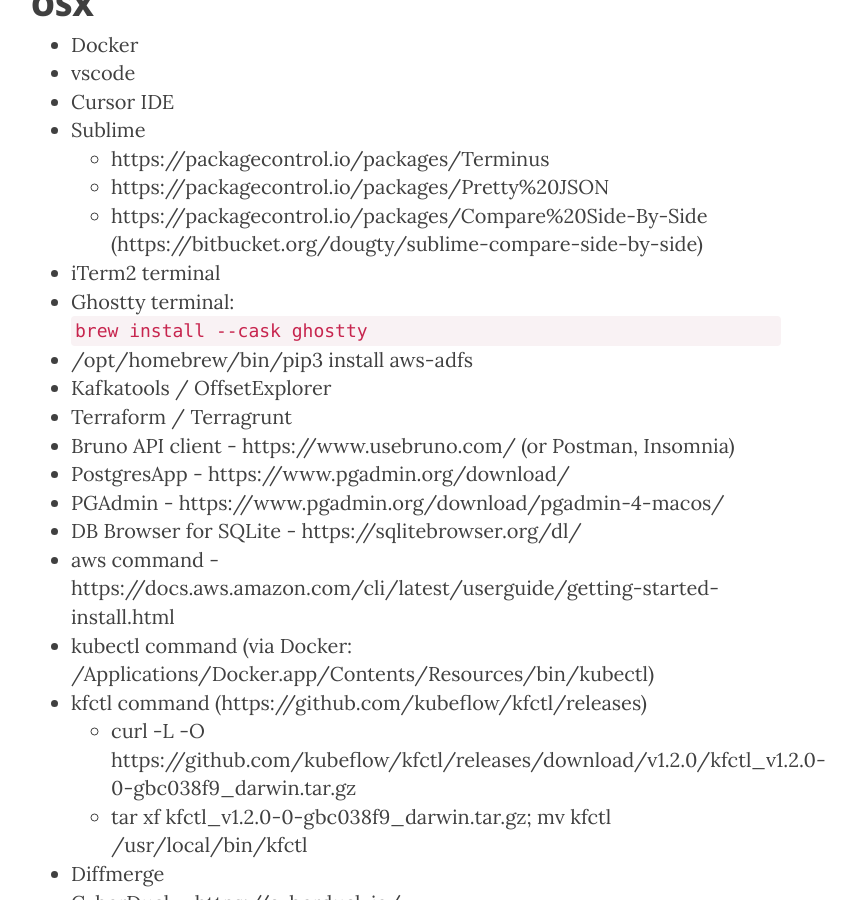
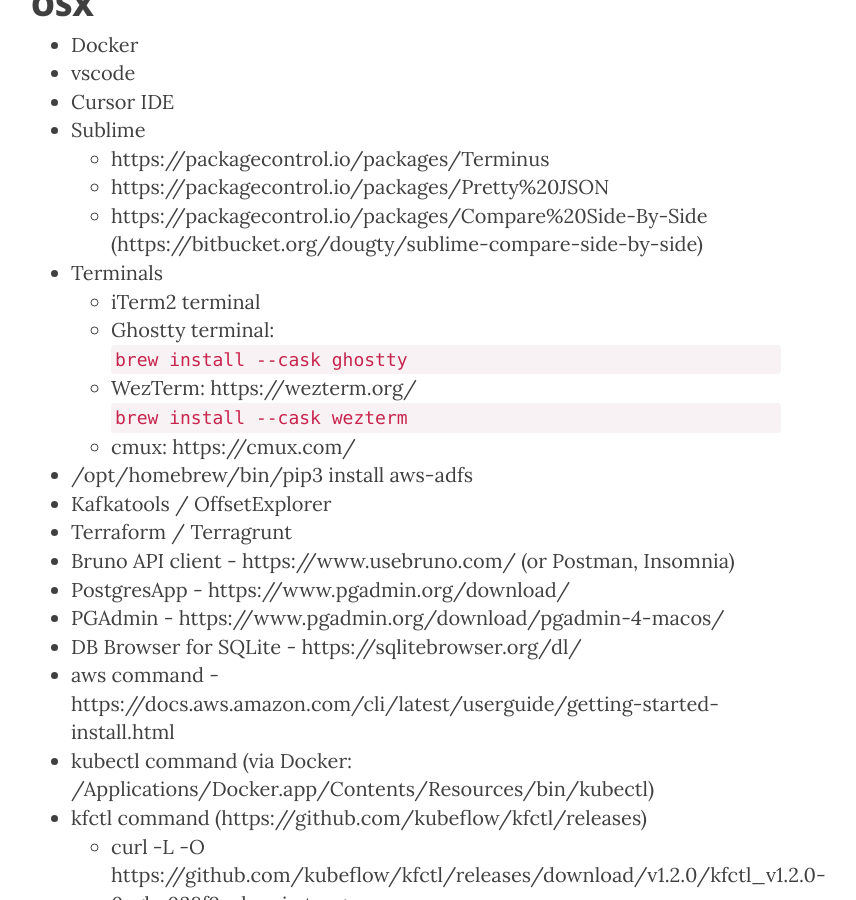
Before and after one commit to dylanhogg/dylanhogg.github.io, a Jekyll site: the page built from osx.md, in a window 1280 px wide and 900 px high, scrolled down 482 px. Shown: the whole window, without its empty margins (234-1090 px from the left). Built offline with Jekyll 4.4.1, drawn with Linux system fonts in a browser that asks for light colours; nearby versions of some CDN libraries.

Commit message:
OSX updates

```diff
--- a/osx.md
+++ b/osx.md
@@ -25,8 +25,11 @@ header-img: "img/apps-bg.jpg"
   - https://packagecontrol.io/packages/Terminus
   - https://packagecontrol.io/packages/Pretty%20JSON
   - https://packagecontrol.io/packages/Compare%20Side-By-Side (https://bitbucket.org/dougty/sublime-compare-side-by-side)
-- iTerm2 terminal
-- Ghostty terminal: `brew install --cask ghostty`
+- Terminals
+  - iTerm2 terminal
+  - Ghostty terminal: `brew install --cask ghostty`
+  - WezTerm: https://wezterm.org/ `brew install --cask wezterm`
+  - cmux: https://cmux.com/
 - /opt/homebrew/bin/pip3 install aws-adfs
 - Kafkatools / OffsetExplorer
 - Terraform / Terragrunt
```
